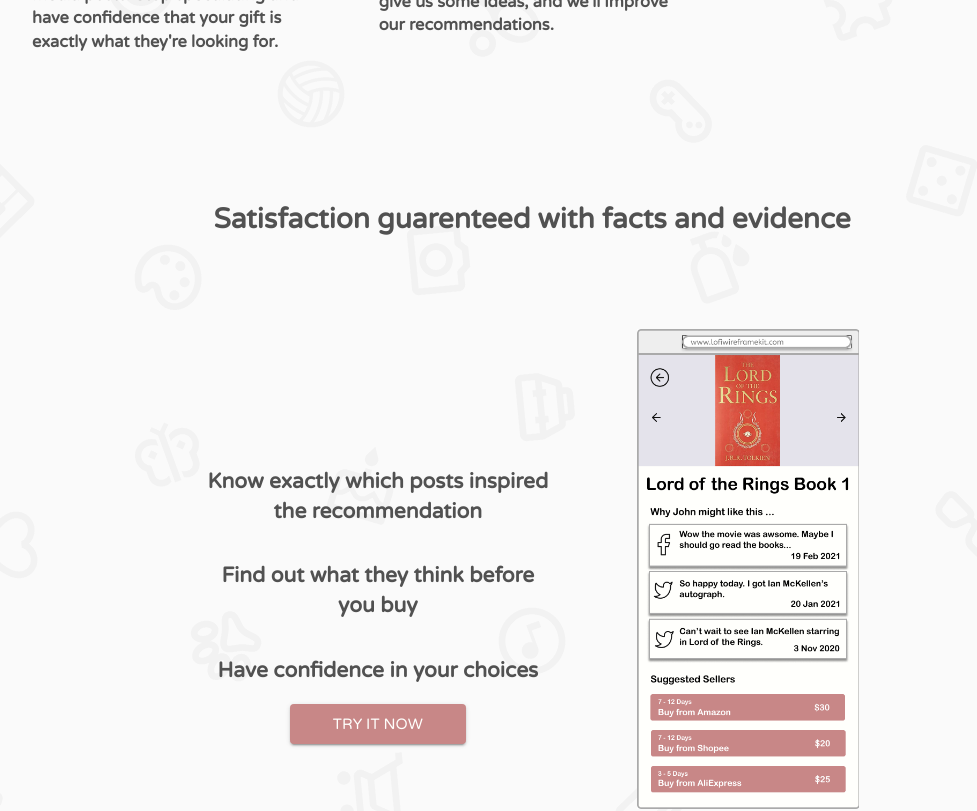
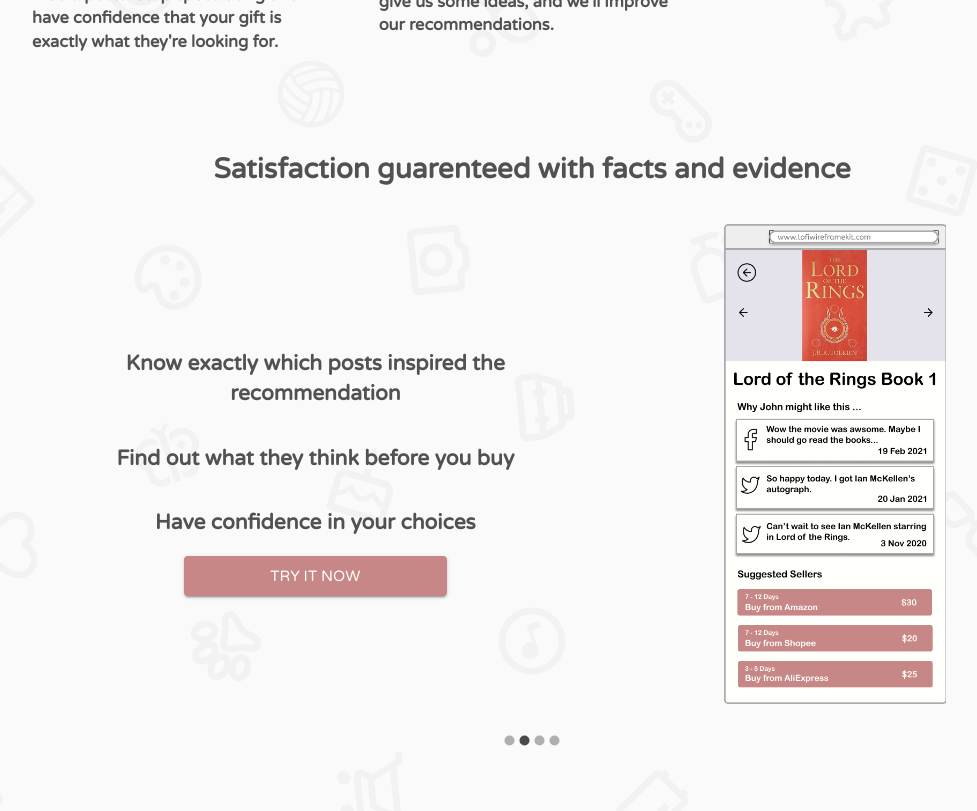
Before and after one commit to boundtotheearth/Present-Perfect, a React (Create React App) app: page / in a window 1280 px wide. Shown: the part 1080-1891 px from the top of the page, without its empty margins (108-1085 px from the left). Built offline with nearby package versions, Linux system fonts and the light colour scheme.

Commit message:
Fix centering issue

```diff
--- a/src/App.js
+++ b/src/App.js
@@ -24,7 +24,7 @@ const useStyles = makeStyles(theme => ({
   },
   actionButton: {
       width: "50%",
-      minWidth: "200",
+      minWidth: 200,
       height: 40
   },
   fullScreen: {
@@ -268,17 +268,17 @@ const KeyPoint = (props) => {
   const {title, image, subtitles, buttonText, reverse} = props
   const direction = reverse ? 'row-reverse' : 'reverse'
   return (
-  <Grid className={classes.fullScreen} item container justifyContent='center' alignItems='stretch' spacing={2}>
+  <Grid item container justifyContent='center' alignItems='stretch' spacing={2}>
       <Grid item xs={12}>
           <h1 className={classes.title}>
               {title}
           </h1>
       </Grid>
-      <Grid item container direction={direction} justifyContent='center' xs={12} alignItems='stretch' spacing={10}>
+      <Grid item container direction={direction} justifyContent='center' xs={12} alignItems='center' alignContent="center" spacing={10}>
           <Grid item container xs={12} lg={5} justifyContent='center'>
               <img src={image} className={classes.keyPointImage}/>
           </Grid>
-          <Grid item container xs={12} lg={7} direction="column" justifyContent='center' alignItems='center'>
+          <Grid item container xs={12} lg={7} direction="column" justifyContent='center' alignItems='center' alignContent="center">
               {subtitles.map((subtitle) => {
                   return (
                   <Grid item>
```
